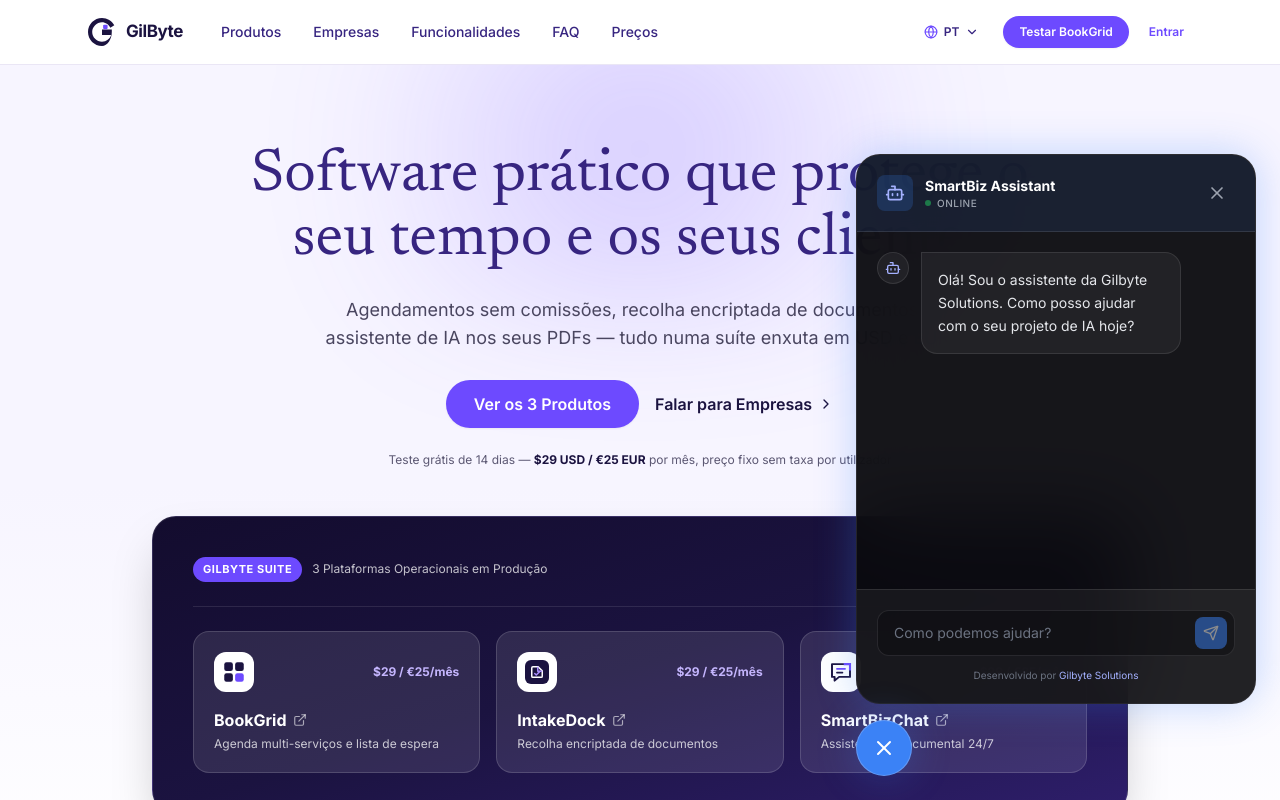
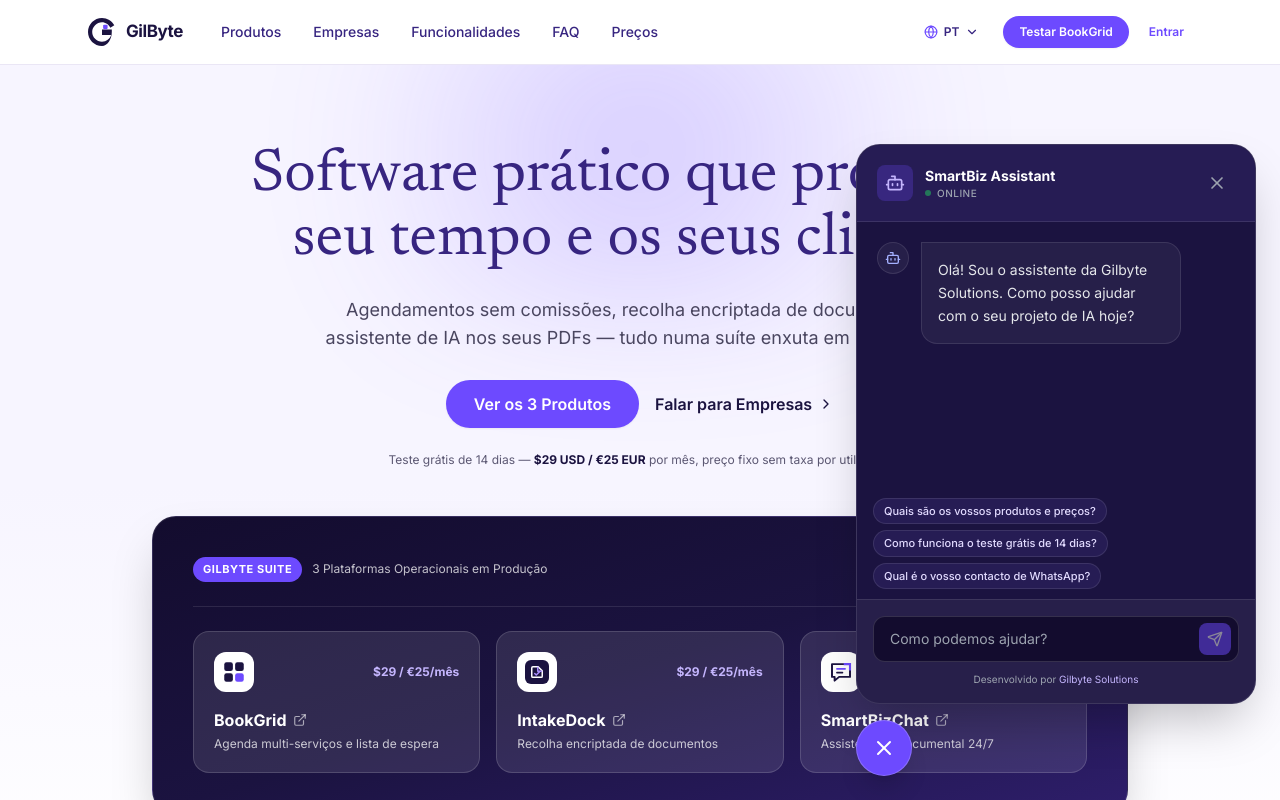
Before and after one commit to 116141/gilbyte-landing-page, a React (Vite) app: page / in a window 1280 px wide. Both pictures are taken after a click on the button 1228 px from the left and 748 px from the top of the page. Shown: the top 800 px of the page. Built offline with nearby package versions, Linux system fonts and the light colour scheme.

Commit message:
feat(chat): add quick-question suggestions and align widget to Proton palette

```diff
--- a/src/components/ChatWidget.jsx
+++ b/src/components/ChatWidget.jsx
@@ -22,11 +22,16 @@ const ChatWidget = () => {
         }
     }, [messages]);
 
-    const handleSendMessage = async (e) => {
-        e.preventDefault();
-        if (!input.trim() || isLoading) return;
+    const QUICK_QUESTIONS = [
+        'Quais são os vossos produtos e preços?',
+        'Como funciona o teste grátis de 14 dias?',
+        'Qual é o vosso contacto de WhatsApp?',
+    ];
 
-        const userMsg = input;
+    const sendText = async (text) => {
+        if (!text.trim() || isLoading) return;
+
+        const userMsg = text.trim();
         setInput('');
         setMessages(prev => [...prev, { role: 'user', text: userMsg }]);
         setIsLoading(true);
@@ -48,6 +53,11 @@ const ChatWidget = () => {
         }
     };
 
+    const handleSendMessage = async (e) => {
+        e.preventDefault();
+        await sendText(input);
+    };
+
     return (
         <div className="fixed bottom-6 right-6 z-[100]">
             <AnimatePresence>
@@ -56,13 +66,13 @@ const ChatWidget = () => {
                         initial={{ opacity: 0, y: 20, scale: 0.95 }}
                         animate={{ opacity: 1, y: 0, scale: 1 }}
                         exit={{ opacity: 0, y: 20, scale: 0.95 }}
-                        className="mb-4 w-[350px] sm:w-[400px] h-[550px] glass-panel border border-white/10 shadow-glow flex flex-col overflow-hidden bg-background/95 backdrop-blur-2xl rounded-3xl"
+                        className="mb-4 w-[350px] sm:w-[400px] h-[560px] border border-white/15 shadow-2xl flex flex-col overflow-hidden bg-[#1B1340] backdrop-blur-2xl rounded-3xl"
                     >
                         {/* Header */}
-                        <div className="p-5 border-b border-white/10 bg-brand/10 flex justify-between items-center">
+                        <div className="p-5 border-b border-white/10 bg-[#261C54] flex justify-between items-center">
                             <div className="flex items-center gap-3">
-                                <div className="bg-brand/20 p-2 rounded-lg">
-                                    <Bot className="w-5 h-5 text-brand-light" />
+                                <div className="bg-[#6D4AFF]/25 p-2 rounded-lg">
+                                    <Bot className="w-5 h-5 text-[#C4B5FD]" />
                                 </div>
                                 <div>
                                     <h3 className="text-white font-bold text-sm">SmartBiz Assistant</h3>
@@ -150,26 +160,41 @@ const ChatWidget = () => {
                             )}
                         </div>
 
+                        {/* Suggested Quick Questions */}
+                        <div className="px-4 pb-2.5 flex flex-wrap gap-1.5">
+                            {QUICK_QUESTIONS.map((q) => (
+                                <button
+                                    key={q}
+                                    type="button"
+                                    disabled={isLoading}
+                                    onClick={() => void sendText(q)}
+                                    className="px-2.5 py-1 rounded-full bg-[#261C54] hover:bg-[#6D4AFF] text-[11px] font-medium text-[#E2DBFF] hover:text-white border border-white/10 transition disabled:opacity-50"
+                                >
+                                    {q}
+                                </button>
+                            ))}
+                        </div>
+
                         {/* Input */}
-                        <form onSubmit={handleSendMessage} className="p-5 border-t border-white/10 bg-white/5">
+                        <form onSubmit={handleSendMessage} className="p-4 border-t border-white/10 bg-white/5">
                             <div className="relative">
                                 <input
                                     type="text"
                                     value={input}
                                     onChange={(e) => setInput(e.target.value)}
                                     placeholder="Como podemos ajudar?"
-                                    className="w-full bg-background/50 border border-white/10 rounded-xl py-3 pl-4 pr-12 text-sm text-white placeholder-gray-500 focus:outline-none focus:border-brand/50 transition-colors"
+                                    className="w-full bg-[#130C2E] border border-white/15 rounded-xl py-3 pl-4 pr-12 text-sm text-white placeholder-gray-400 focus:outline-none focus:border-[#6D4AFF] transition-colors"
                                 />
                                 <button
                                     type="submit"
                                     disabled={!input.trim() || isLoading}
-                                    className="absolute right-2 top-1/2 -translate-y-1/2 p-2 bg-brand hover:bg-brand-hover disabled:opacity-50 disabled:hover:bg-brand text-white rounded-lg transition-all"
+                                    className="absolute right-2 top-1/2 -translate-y-1/2 p-2 bg-[#6D4AFF] hover:bg-[#5B38E8] disabled:opacity-50 text-white rounded-lg transition-all"
                                 >
                                     <Send className="w-4 h-4" />
                                 </button>
                             </div>
-                            <p className="text-[10px] text-gray-500 mt-3 text-center">
-                                Desenvolvido por <span className="text-brand-light">Gilbyte Solutions</span>
+                            <p className="text-[10px] text-gray-400 mt-2.5 text-center">
+                                Desenvolvido por <span className="text-[#C4B5FD]">Gilbyte Solutions</span>
                             </p>
                         </form>
                     </motion.div>
@@ -180,7 +205,7 @@ const ChatWidget = () => {
                 whileHover={{ scale: 1.05 }}
                 whileTap={{ scale: 0.95 }}
                 onClick={() => setIsOpen(!isOpen)}
-                className="w-14 h-14 bg-brand rounded-full shadow-glow flex items-center justify-center text-white relative group border border-white/20"
+                className="w-14 h-14 bg-[#6D4AFF] hover:bg-[#4A2DC5] rounded-full shadow-xl flex items-center justify-center text-white relative group border border-white/20 transition-colors"
             >
                 <AnimatePresence mode="wait">
                     {isOpen ? (
```
